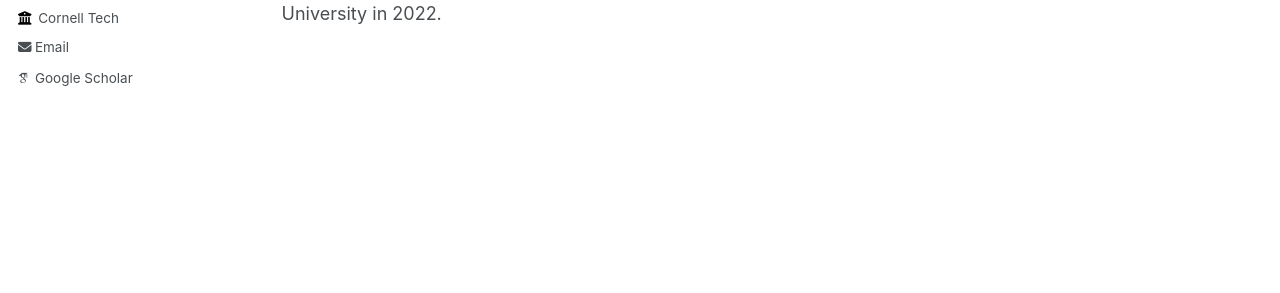
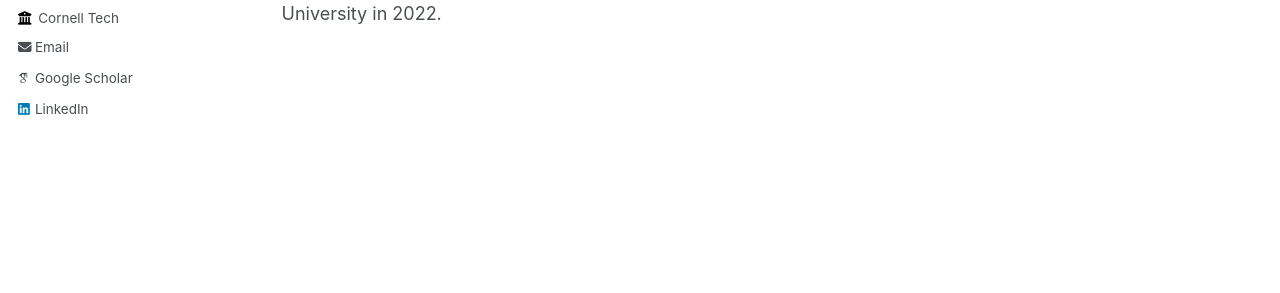
Before and after one commit to qfeng48/qfeng48.github.io, a Jekyll site: the page built from _pages/about.md, in a window 1280 px wide. Shown: the part 384-677 px from the top of the page. Built offline with Jekyll 4.4.1, drawn with Linux system fonts in a browser that asks for light colours; some web fonts are replaced.

Commit message:
Update _config.yml

```diff
--- a/_config.yml
+++ b/_config.yml
@@ -30,6 +30,7 @@ author:
 
   # Academic websites
   googlescholar    : "https://scholar.google.com/citations?user=-OlvEKMAAAAJ"
+  linkedin         : "https://www.linkedin.com/in/qing-feng-a35bba250"
 
 
 # Site Settings
```
